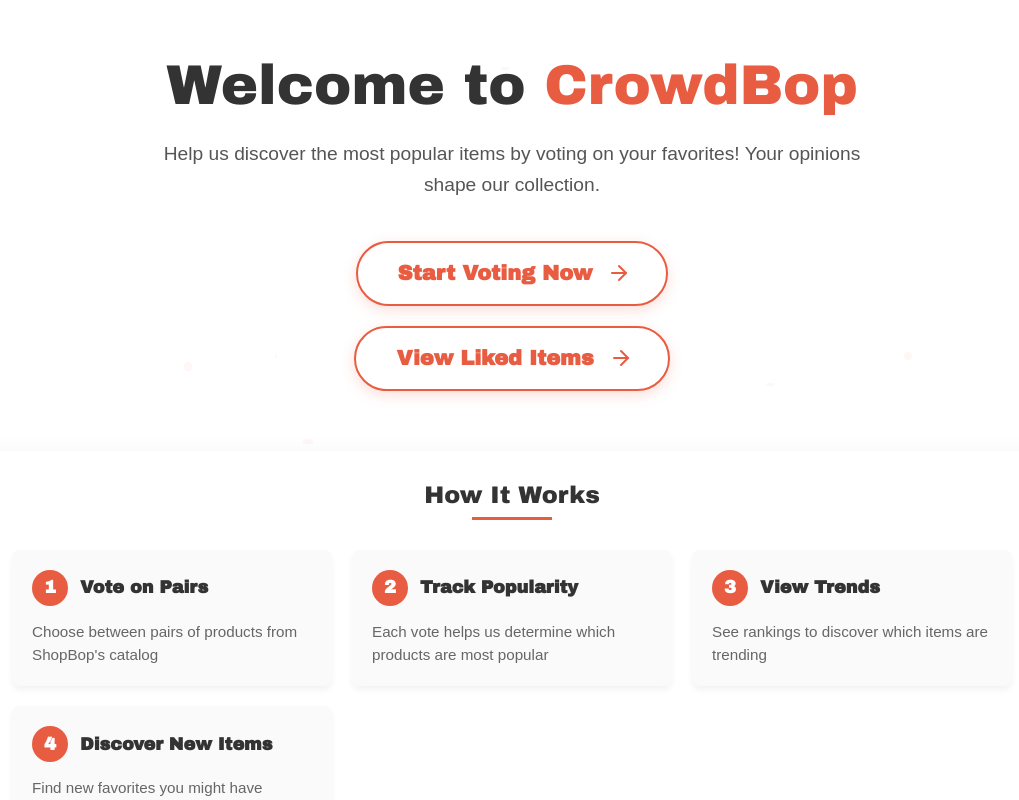
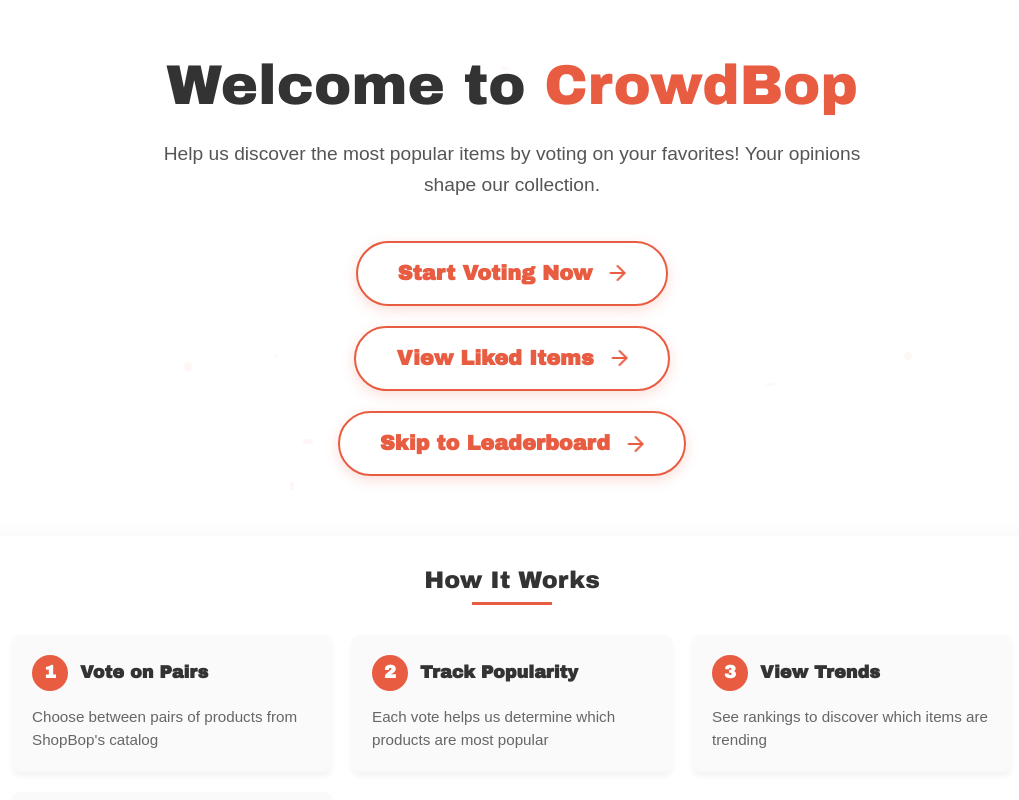
Before and after one commit to Crowdbop-ai/React_website, a React (Vite) app: page / in a window 1280 px wide. Shown: the top 800 px of the page, without its empty margins (128-1147 px from the left). Built offline with nearby package versions, Linux system fonts and the light colour scheme.

Commit message:
Skip to Leaderboard button

```diff
--- a/src/content/CrowdbopHome.jsx
+++ b/src/content/CrowdbopHome.jsx
@@ -5,7 +5,6 @@
 const CrowdbopHome = () => {
   const [isAnimated, setIsAnimated] = useState(false);
   const navigate = useNavigate();
-
 
   // Trigger animations after component mount
   useEffect(() => {
@@ -17,8 +16,6 @@
     alert("This would navigate to voting in your actual app");
     // In your real code, use: navigate('/voting') or history.push('/voting')
   };
-
-
 
   return (
     <div
@@ -166,6 +163,60 @@
             }}
           >
             View Liked Items
+            <svg
+              width="24"
+              height="24"
+              viewBox="0 0 24 24"
+              fill="none"
+              stroke="currentColor"
+              strokeWidth="2"
+              strokeLinecap="round"
+              strokeLinejoin="round"
+              style={{
+                marginLeft: "10px",
+                animation: "arrowBounce 1s infinite",
+              }}
+            >
+              <line x1="5" y1="12" x2="19" y2="12"></line>
+              <polyline points="12 5 19 12 12 19"></polyline>
+            </svg>
+          </button>
+          <button
+            onClick={() => navigate("/rankings")}
+            className="voting-button"
+            style={{
+              position: "relative",
+              backgroundColor: "#fff",
+              color: "#E85C41",
+              border: "2px solid #E85C41",
+              borderRadius: "50px",
+              padding: "15px 40px",
+              fontSize: "1.3rem",
+              fontWeight: "bold",
+              cursor: "pointer",
+              display: "flex",
+              alignItems: "center",
+              justifyContent: "center",
+              overflow: "hidden",
+              boxShadow: "0 4px 14px rgba(232, 92, 65, 0.2)",
+              transition: "all 0.3s ease",
+            }}
+            onMouseOver={(e) => {
+              e.currentTarget.style.backgroundColor = "#E85C41";
+              e.currentTarget.style.color = "#fff";
+              e.currentTarget.style.transform = "translateY(-3px)";
+              e.currentTarget.style.boxShadow =
+                "0 6px 20px rgba(232, 92, 65, 0.4)";
+            }}
+            onMouseOut={(e) => {
+              e.currentTarget.style.backgroundColor = "#fff";
+              e.currentTarget.style.color = "#E85C41";
+              e.currentTarget.style.transform = "translateY(0)";
+              e.currentTarget.style.boxShadow =
+                "0 4px 14px rgba(232, 92, 65, 0.2)";
+            }}
+          >
+            Skip to Leaderboard
             <svg
               width="24"
               height="24"
```
